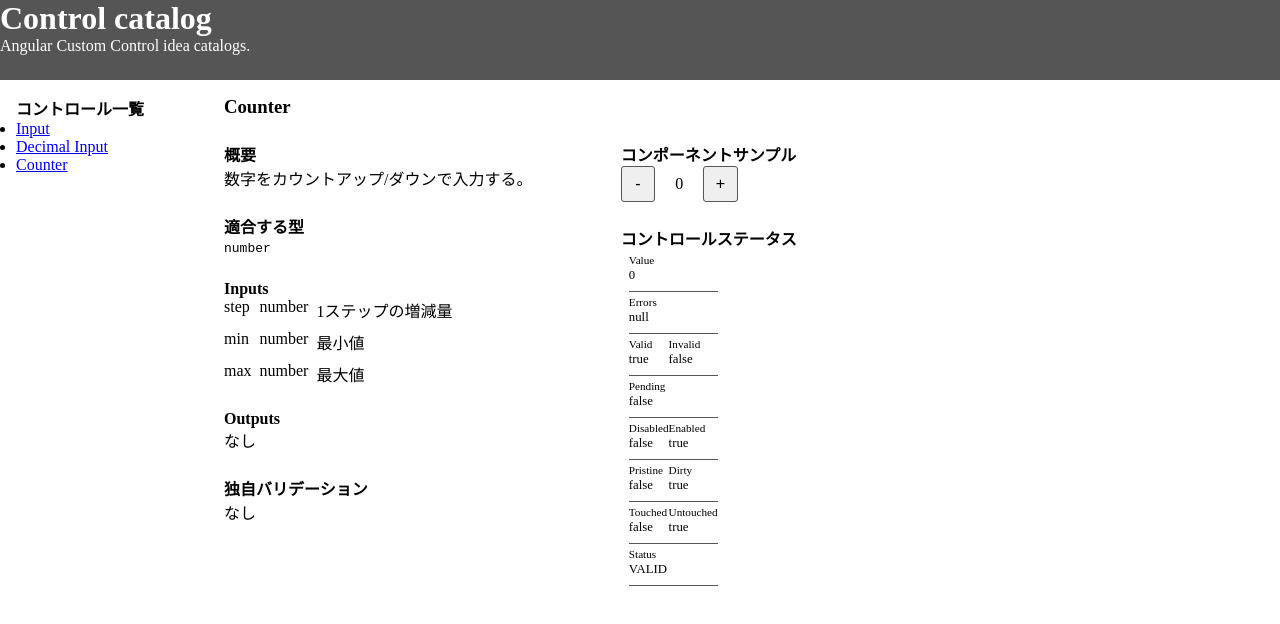
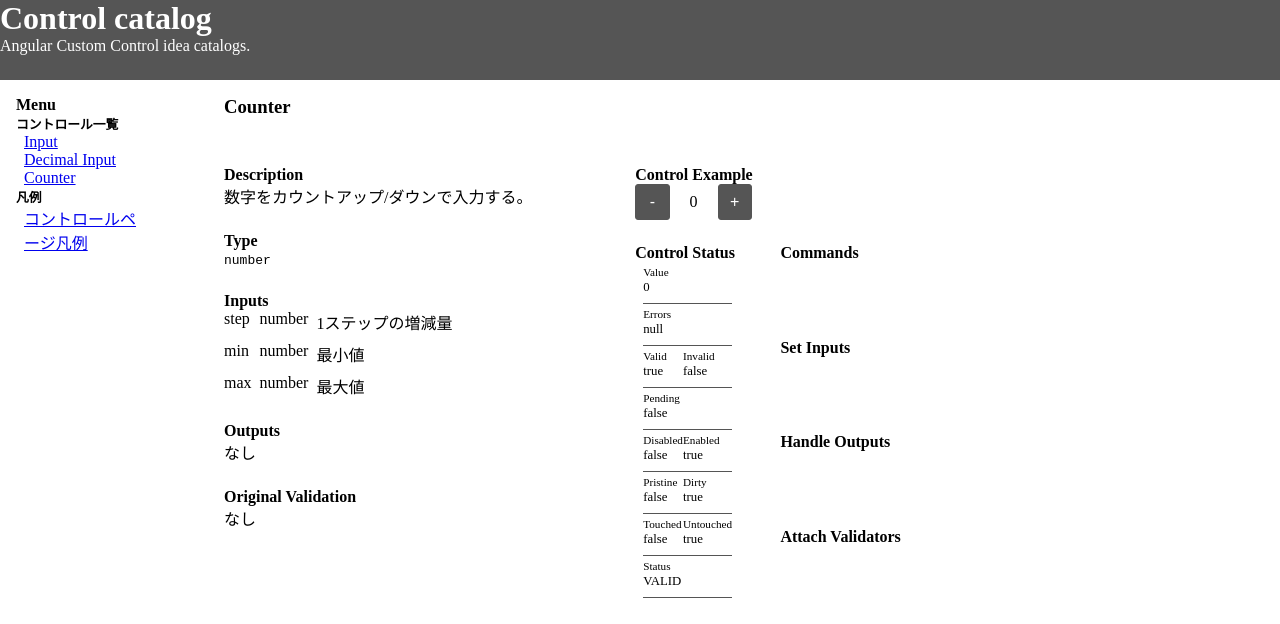
Before and after one commit to KadoTomohiro/control-collection, an Angular app: page /controls/counter in a window 1280 px wide. Shown: the top 624 px of the page. Built offline with nearby package versions, Linux system fonts and the light colour scheme.

Commit message:
レイアウトと凡例ページの修正（試行を含む）

```diff
--- a/src/app/app.component.html
+++ b/src/app/app.component.html
@@ -5,7 +5,7 @@
   <p>Angular Custom Control idea catalogs.</p>
 </header>
 <nav>
-  <h2>コントロール一覧</h2>
+  <h2>Menu</h2>
   <app-control-list-page></app-control-list-page>
 </nav>
 <main class="main">
--- a/src/app/app.routes.ts
+++ b/src/app/app.routes.ts
@@ -1,4 +1,4 @@
-import { Routes } from '@angular/router';
+import {Routes} from '@angular/router';
 import {controlRoutes} from "./controls.routes";
 
 export const routes: Routes = [
@@ -15,5 +15,10 @@ export const routes: Routes = [
   {
     path: 'controls',
     children: controlRoutes
+  },
+  {
+    path: 'controls/usage-guide',
+    loadComponent: () => import('./pages/control-pages/usage-guide-page/usage-guide-page.component')
+      .then(m => m.UsageGuidePageComponent)
   }
 ];
--- a/src/app/pages/control-list-page/control-list-page.component.css
+++ b/src/app/pages/control-list-page/control-list-page.component.css
@@ -0,0 +1,8 @@
+h3 {
+  font-size: 0.8rem;
+}
+
+li {
+  list-style: none;
+  padding-left: 0.5rem;
+}
--- a/src/app/pages/control-list-page/control-list-page.component.html
+++ b/src/app/pages/control-list-page/control-list-page.component.html
@@ -1,3 +1,6 @@
+<h3>
+  コントロール一覧
+</h3>
 <ul>
   @for (controlItem of list(); track controlItem.path) {
     <li>
@@ -5,3 +8,9 @@
     </li>
   }
 </ul>
+<h3>凡例</h3>
+<ul>
+  <li>
+    <a [routerLink]="['controls/usage-guide']">コントロールページ凡例</a>
+  </li>
+</ul>
--- a/src/app/pages/control-pages/control-page-template/control-page-template.component.css
+++ b/src/app/pages/control-pages/control-page-template/control-page-template.component.css
@@ -2,6 +2,7 @@ article {
   margin: 1rem 4rem;
   display: grid;
   grid-template-columns: 2fr 3fr;
+  gap: 1.5rem;
 }
 
 header {
@@ -19,3 +20,21 @@ header {
 section.alert {
   background-color: #fff0f0;
 }
+
+section.issue {
+  background-color: #f0f2ff;
+}
+
+.playground {
+  display: grid;
+  grid-template-columns: 1fr 3fr;
+  grid-template-rows: repeat(5, max-content);
+}
+
+section.control {
+  grid-column: 1/3;
+}
+
+section.control-status {
+  grid-row: 2/6;
+}
--- a/src/app/pages/control-pages/control-page-template/control-page-template.component.html
+++ b/src/app/pages/control-pages/control-page-template/control-page-template.component.html
@@ -4,17 +4,23 @@
   </header>
   <div class="information">
     <section>
-      <h4>概要</h4>
+      <h4>Description</h4>
       <ng-content select=".description">未入力</ng-content>
     </section>
     @if (hasAlert) {
       <section class="alert">
-        <h4>アラート</h4>
-        <p><ng-content select=".alert"></ng-content></p>
+        <h4>Alert</h4>
+        <ng-content select=".alert"></ng-content>
+      </section>
+    }
+    @if(hasIssue) {
+      <section class="issue">
+        <h4>Issue</h4>
+        <ng-content select=".issue"></ng-content>
       </section>
     }
     <section>
-      <h4>適合する型</h4>
+      <h4>Type</h4>
       <ng-content select=".type">未入力</ng-content>
     </section>
     <section>
@@ -23,20 +29,20 @@
     </section>
     <section>
       <h4>Outputs</h4>
-      <ng-content select=".inputs">なし</ng-content>
+      <ng-content select=".outputs">なし</ng-content>
     </section>
     <section>
-      <h4>独自バリデーション</h4>
+      <h4>Original Validation</h4>
       <ng-content select=".validation">なし</ng-content>
     </section>
   </div>
   <div class="playground">
-    <section>
-      <h4>コンポーネントサンプル</h4>
+    <section class="control">
+      <h4>Control Example</h4>
       <ng-content></ng-content>
     </section>
-    <section>
-      <h4>コントロールステータス</h4>
+    <section class="control-status">
+      <h4>Control Status</h4>
 <!--      @if (control) {-->
 <!--        <app-control-status [control]="control"></app-control-status>-->
 <!--      }-->
@@ -47,6 +53,30 @@
         }
       }
     </section>
+    <section>
+      <h4>Commands</h4>
+      <div>
+        <ng-content select=".commands"></ng-content>
+      </div>
+    </section>
+    <section>
+      <h4>Set Inputs</h4>
+      <div>
+        <ng-content select=".setInputs"></ng-content>
+      </div>
+    </section>
+    <section>
+      <h4>Handle Outputs</h4>
+      <div>
+        <ng-content select=".handleOutputs"></ng-content>
+      </div>
+    </section>
+    <section>
+      <h4>Attach Validators</h4>
+      <div>
+        <ng-content select=".attachValidators"></ng-content>
+      </div>
+    </section>
   </div>
 
 </article>
--- a/src/app/pages/control-pages/control-page-template/control-page-template.component.ts
+++ b/src/app/pages/control-pages/control-page-template/control-page-template.component.ts
@@ -1,5 +1,5 @@
 import {Component, ContentChild, ContentChildren, ElementRef, QueryList} from '@angular/core';
-import {FormControl, FormControlDirective, FormControlName, FormsModule} from "@angular/forms";
+import {FormControl, FormControlDirective, FormControlName, FormsModule, NgControl} from "@angular/forms";
 import {JsonPipe} from "@angular/common";
 import {ControlStatusComponent} from "@domain/control-status/control-status.component";
 import {CounterComponent} from "@controls/counter/counter.component";
@@ -32,8 +32,18 @@ export class ControlPageTemplateComponent {
 
   // 複数のFormControlに対応
   counter = 0
-  @ContentChildren(FormControlDirective) formControlList?: QueryList<FormControl>;
-  @ContentChildren(FormControlName) formControlNameList?: QueryList<FormControl>;
+  // @ContentChild(FormControlDirective) formControl?: FormControl
+  // //これはOK
+  // @ContentChildren(FormControlDirective) formControlList?: QueryList<FormControl>;
+  // // これは取れる
+  // @ContentChild(FormControlName, {descendants: true}) formControlName?: FormControl
+  // // これはダメ。謎 -> descendantsオンにして子孫要素を探させる
+  // @ContentChildren(FormControlName, {descendants: true}) formControlNameList?: QueryList<FormControl>;
+  // // これはOK
+  // @ContentChild(NgControl) control?: NgControl;
+  // これが一番いい。全部取れる。
+  @ContentChildren(NgControl, {descendants: true}) controlList?: QueryList<FormControlDirective | FormControlName>
+
 
   get currentControl(): FormControl | undefined {
     return this.getControls()[this.counter]
@@ -48,17 +58,48 @@ export class ControlPageTemplateComponent {
   }
 
   getControls(): FormControl[] {
-    const formControlListArray = this.formControlList?.toArray() ?? []
-    const formControlNameListArray = this.formControlNameList?.toArray() ?? []
-    return formControlListArray.concat(formControlNameListArray)
+    const guard = (value: FormControlDirective | FormControlName): value is FormControlDirective => {
+      return 'form' in value
+    }
+    return (this.controlList?.toArray() ?? []).map(controlWrapper => {
+      if (guard(controlWrapper)) {
+        return controlWrapper.form
+      } else {
+        return controlWrapper.control
+      }
+    })
   }
 
   show() {
-    console.log(this.formControlList?.toArray(), this.formControlNameList?.toArray())
+
+    // console.log('formControl', this.formControl,)
+    // console.log('formControlList', this.formControlList)
+    // console.log('formControlName', this.formControlName)
+    // console.log('formControlNameList', this.formControlNameList)
+    // console.log('control', this.control,)
+    console.log('controlList', this.controlList)
+
   }
 
   @ContentChild('alert') alertContent?: ElementRef
   get hasAlert(): boolean {
     return !!this.alertContent;
   }
+
+  @ContentChild('issue') issueContent?: ElementRef
+  get hasIssue():boolean {
+    return !!this.issueContent;
+  }
+
+  // ContentChildrenで取得したFormControlに対し、活性制御をしようとした残骸。
+  // 参照はできるがdisable/enableは無理。setvalueはいけた。理由がよくわからない
+  // toggleDisabled(): void {
+  //   const control = this.currentControl;
+  //   if (!control) return;
+  //   console.log(control)
+  //   const {disabled, enable, disable } = control
+  //   const command = disabled ? enable : disable;
+  //   console.log(command)
+  //   command()
+  // }
 }
--- /dev/null
+++ b/src/app/pages/control-pages/usage-guide-page/usage-guide-page.component.html
@@ -0,0 +1,40 @@
+<app-control-page-template>
+  <div class="title">
+    コンポーネント名
+  </div>
+  <div class="description">
+    コンポーネントの説明。
+  </div>
+  <div class="alert" #alert>
+    既知のバグ、未実装機能などを記載しておく。表示するためには<code>#alert</code>をつけておく必要がある。
+  </div>
+  <div class="issue" #issue>
+    機能修正についての検討事項などを書く。表示するためには<code>#issue</code>をつけておく必要がある。
+  </div>
+  <div class="type">
+    コントロールが想定している型を書く。独自オブジェクトの場合、構造も書く。
+  </div>
+  <div class="inputs">コントロールのインプットプロパティを書く。型と説明も書く。</div>
+  <div class="outputs">コンポーネントの発行するイベントを書く。イベントオブジェクトの型も書く</div>
+  <div class="validation">コンポーネント内部のバリデーションルールを書く。</div>
+  <form [formGroup]="form">
+    <input type="number" formControlName="control2">
+    <input type="number" formControlName="control3">
+  </form>
+  <input type="text" [formControl]="control">
+  <input type="text" [formControl]="control4">
+  <p>デフォルトのコンテンツはコントロールサンプル表示エリアに表示される。</p>
+  <p><code>formControl</code>/<code>formControlName</code>ディレクティブがバインドされている場合、この下にコントロールの状態を示すリストが表示される。複数のコントロールを設置した場合、カウンターで選択</p>
+  <div class="commands">
+    コントロールに対するコマンド。非活性化など。
+  </div>
+  <div class="setInputs">
+    コントロールにセットするinputの設定。
+  </div>
+  <div class="handleOutputs">
+    コントロールのハンドリング結果の表示。
+  </div>
+  <div class="attachValidators">
+    バリデータの付け外し
+  </div>
+</app-control-page-template>
--- /dev/null
+++ b/src/app/pages/control-pages/usage-guide-page/usage-guide-page.component.ts
@@ -0,0 +1,22 @@
+import { Component } from '@angular/core';
+import {ControlPageTemplateComponent} from "@pages/control-pages/control-page-template/control-page-template.component";
+import {FormControl, FormGroup, ReactiveFormsModule} from "@angular/forms";
+
+@Component({
+  selector: 'app-usage-guide-page',
+  standalone: true,
+  imports: [
+    ControlPageTemplateComponent,
+    ReactiveFormsModule
+  ],
+  templateUrl: './usage-guide-page.component.html',
+  styleUrl: './usage-guide-page.component.css'
+})
+export class UsageGuidePageComponent {
+  control = new FormControl('')
+  control4 = new FormControl('')
+  form = new FormGroup({
+    control2: new FormControl(''),
+    control3: new FormControl(''),
+  })
+}
--- a/src/styles.css
+++ b/src/styles.css
@@ -15,4 +15,20 @@ input, select, textarea, button {
 
 button {
   min-width: 2.15rem;
+  background-color: #555555;
+  color: #ffffff;
 }
+
+button:hover {
+  background-color: #777777;
+}
+
+button:active {
+  background-color: #cccccc;
+  color: #000000;
+}
+
+button:disabled {
+  background-color: #cccccc;
+  color: #555555;
+}
```
Also changed, not shown: src/app/pages/control-pages/usage-guide-page/usage-guide-page.component.css (added), 1 other file (tests, documents, lock files or other folders).
